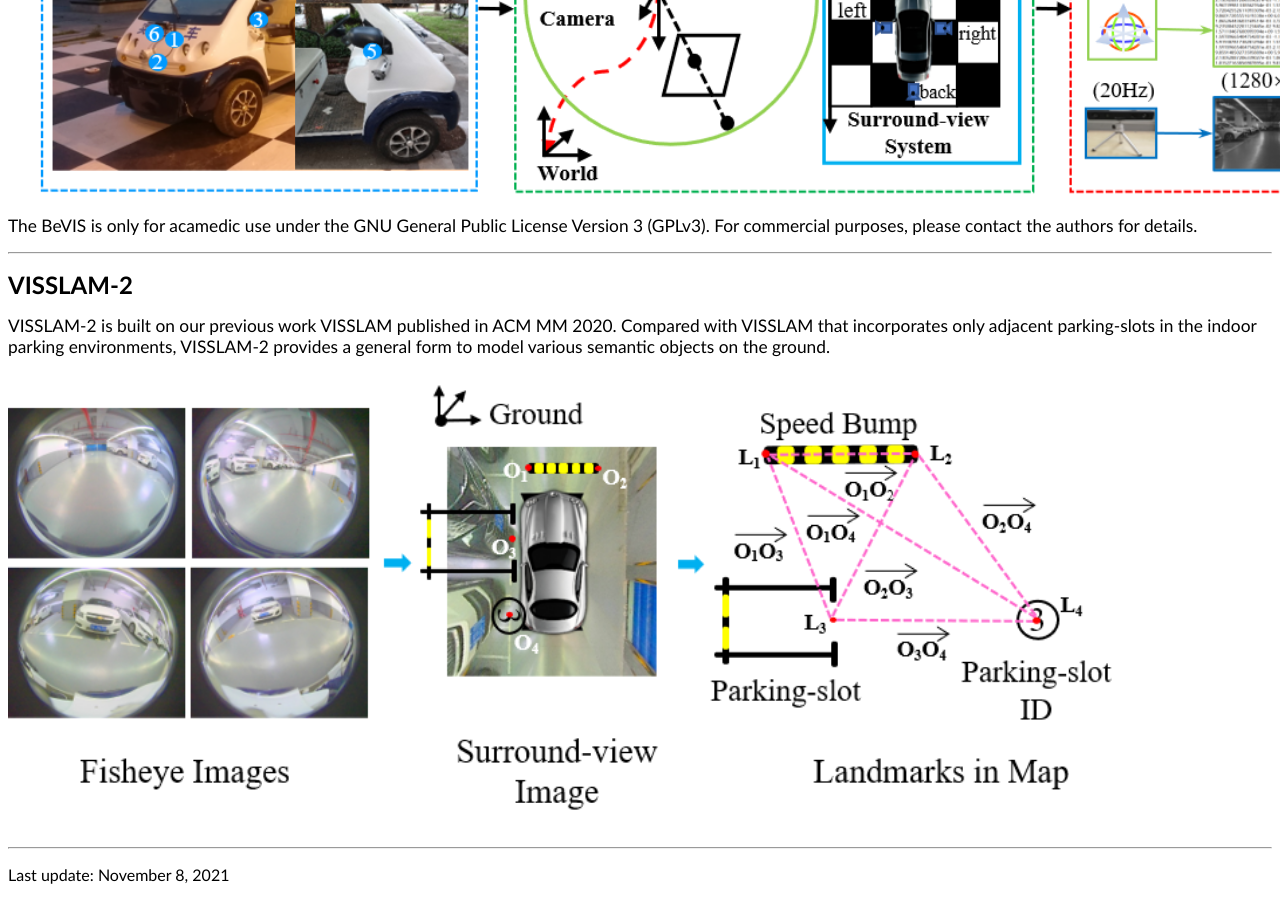
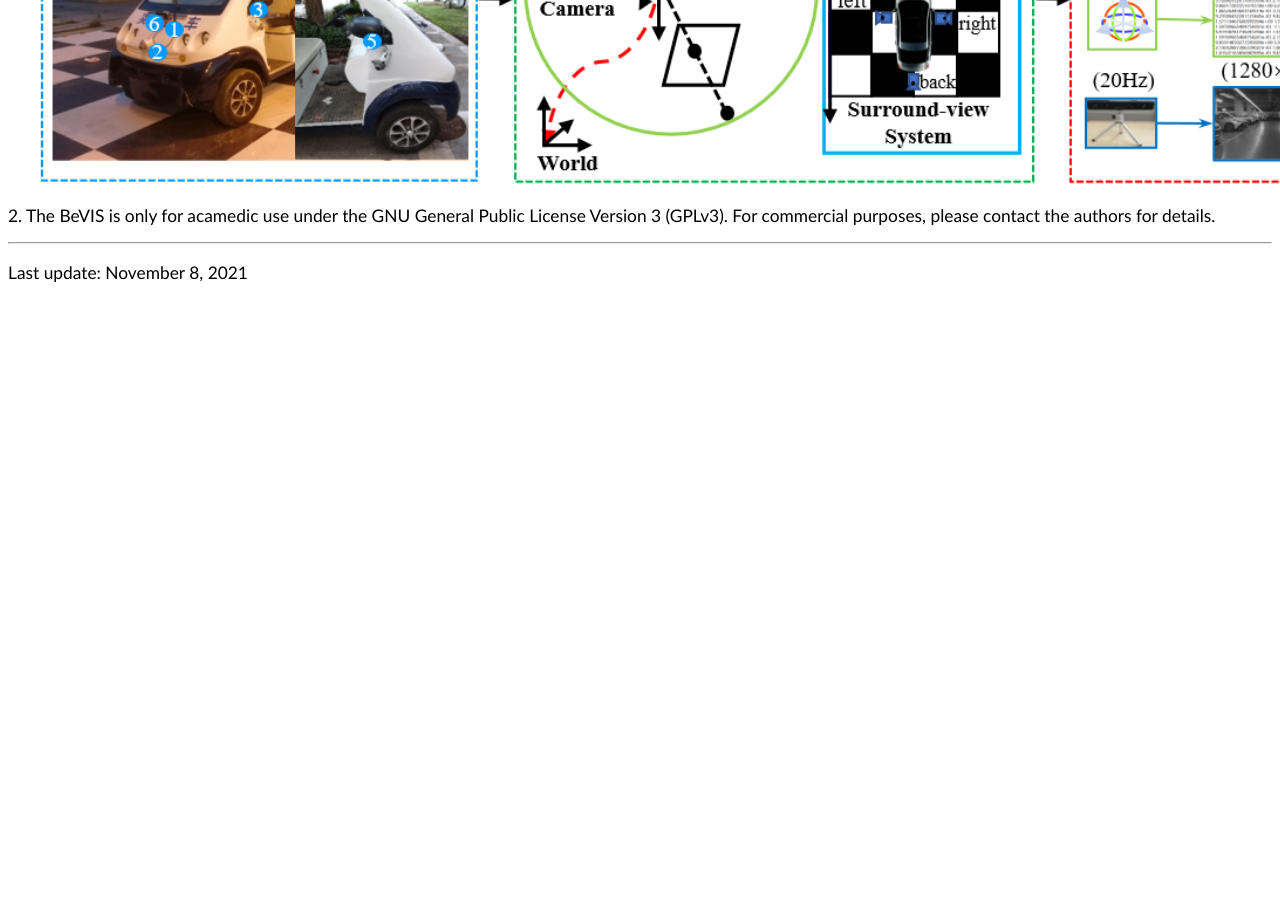
Before and after one commit to shaoxuan92/BeVIS, a plain HTML site: page index.html in a window 1280 px wide. Shown: the part 757-1657 px from the top of the page. After the commit the page ends 1057 px from the top, so only its background shows below. Drawn offline with Linux system fonts and the light colour scheme.

Commit message:
Update index.html

```diff
--- a/index.html
+++ b/index.html
@@ -65,7 +65,6 @@ table.TableGrid
 </table>
 
 <hr>
-<hr>
 <p><span lang="en-us"><b><font face="Calibri" size="5">BeVIS Benchmark Dataset</font></b></span></p>
 <p>
 <span lang="en-us"><font face="Calibri" style="font-size: 13pt">1.
@@ -76,13 +75,9 @@ table.TableGrid
 <p align="left"><img border="0" src="BeVIS.png" height="458"></p>
 
 <p>
+	<span lang="en-us"><font face="Calibri" style="font-size: 13pt">2.
 <span lang="en-us"><font face="Calibri" style="font-size: 13pt"> The BeVIS is only for acamedic use under the GNU General Public License Version 3 (GPLv3). For commercial purposes, please contact the authors for details.</font></span></p>
 
-<hr>
-<p><span lang="en-us"><b><font face="Calibri" size="5">VISSLAM-2</font></b></span></p>
-<p>
-<span lang="en-us"><font face="Calibri" style="font-size: 13pt">VISSLAM-2 is built on our previous work VISSLAM published in ACM MM 2020. Compared with VISSLAM that incorporates only adjacent parking-slots in the indoor parking environments, VISSLAM-2 provides a general form to model various semantic objects on the ground.</font></span></p>
-<p align="left"><img border="0" src="VISSLAM-2.png" height="458"></p>
 <hr>
 <p align="justify"><font face="Calibri">Last update: <span lang="en-us">November 8, </span>2021</span></font></p>
 </body>
```
